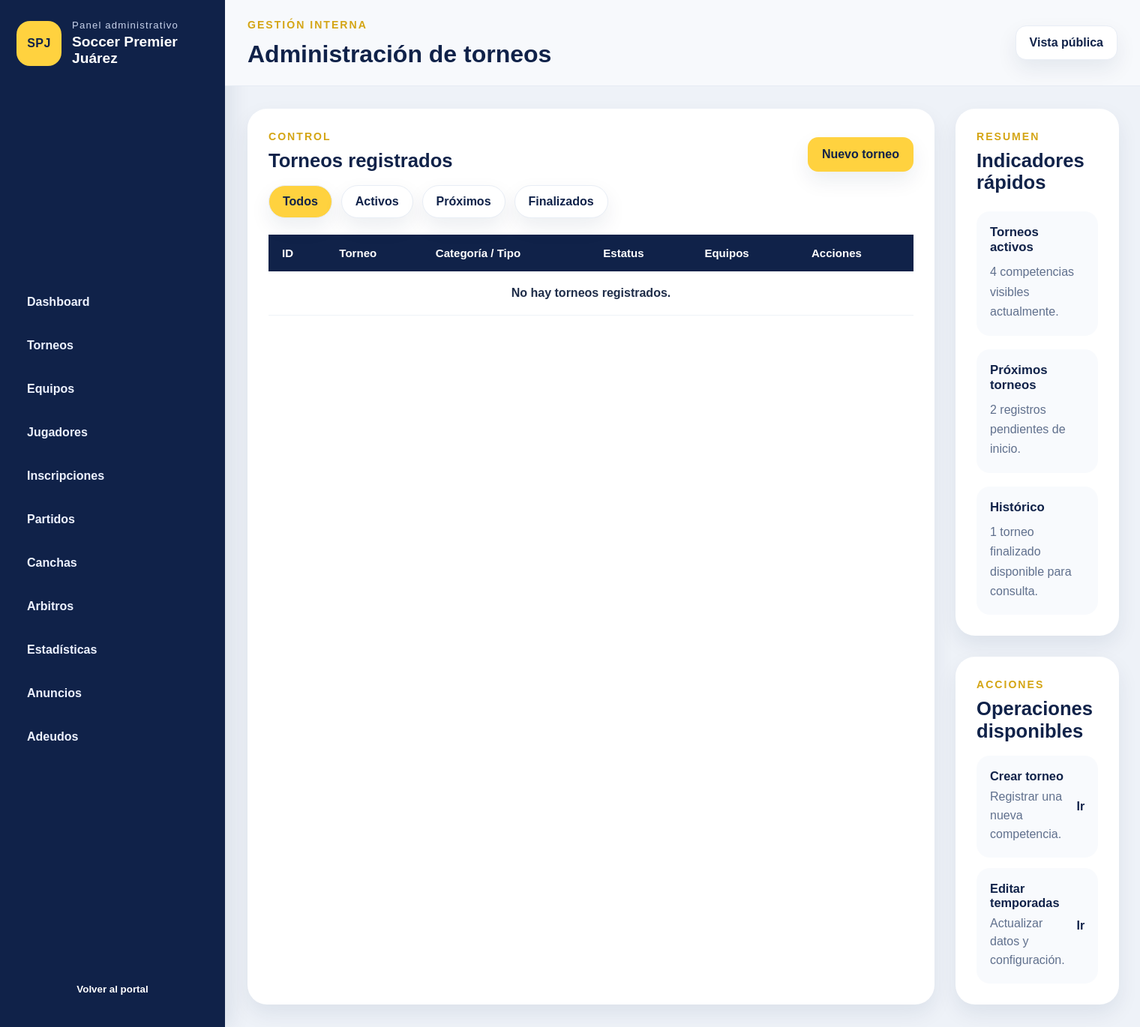
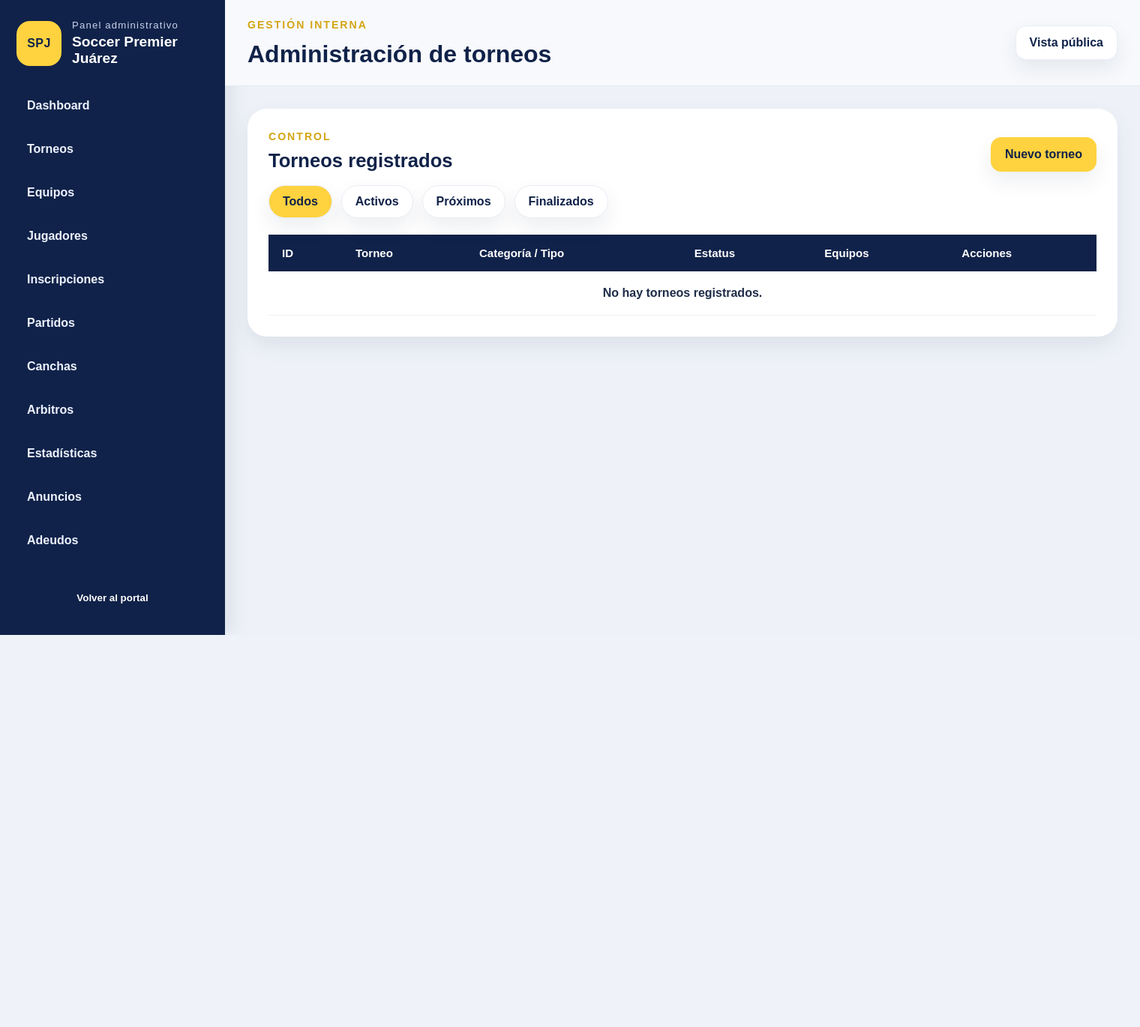
Before and after one commit to KSinloop/soccerpremier_app1, a Flask app: page /admin/torneos in a window 1520 px wide. Shown: the whole page at 75% size. After the commit the page ends 847 px from the top, so only its background shows below. Run offline with Flask 3, Linux system fonts and the light colour scheme.

Commit message:
Se actualizó la pantalla de torneos de admin

```diff
--- a/templates/admin/torneos_admin.html
+++ b/templates/admin/torneos_admin.html
@@ -4,7 +4,7 @@
 
 {% block content %}
 <section class="admin-page-grid">
-    <article class="admin-panel-card">
+    <article class="admin-panel-card" style="grid-column: 1 / -1">
         <div class="admin-section-head">
             <div>
                 <span class="section-kicker">CONTROL</span>
@@ -20,7 +20,7 @@
             <a href="#" class="toolbar-pill">Finalizados</a>
         </div>
 
-<div class="admin-table-wrap">
+        <div class="admin-table-wrap">
             <table class="admin-table">
                 <thead>
                     <tr>
@@ -62,7 +62,7 @@
             </table>
         </div>
     </article>
-
+<!--
     <aside class="admin-side-stack">
         <article class="admin-panel-card">
             <span class="section-kicker">RESUMEN</span>
@@ -105,5 +105,6 @@
             </div>
         </article>
     </aside>
+-->
 </section>
 {% endblock %}
```
